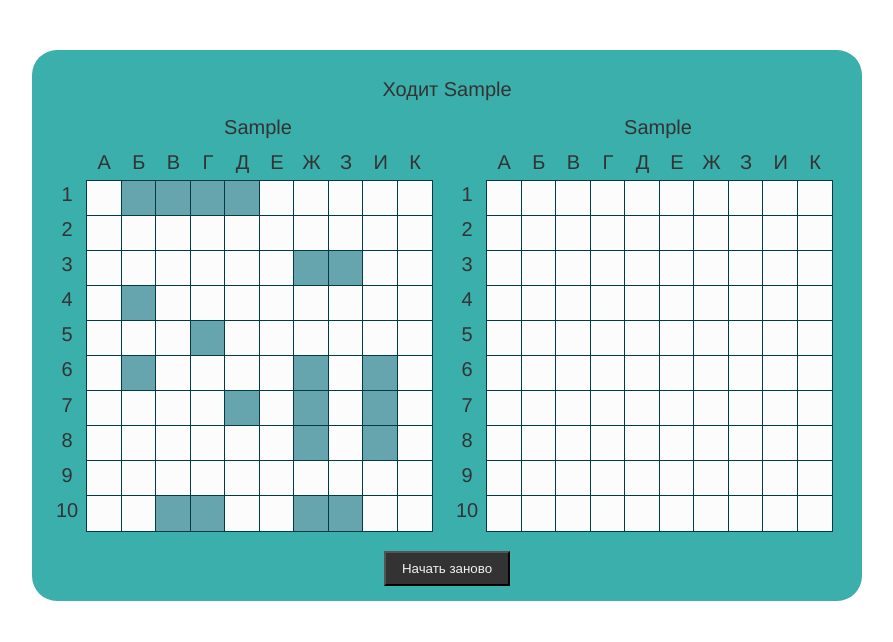
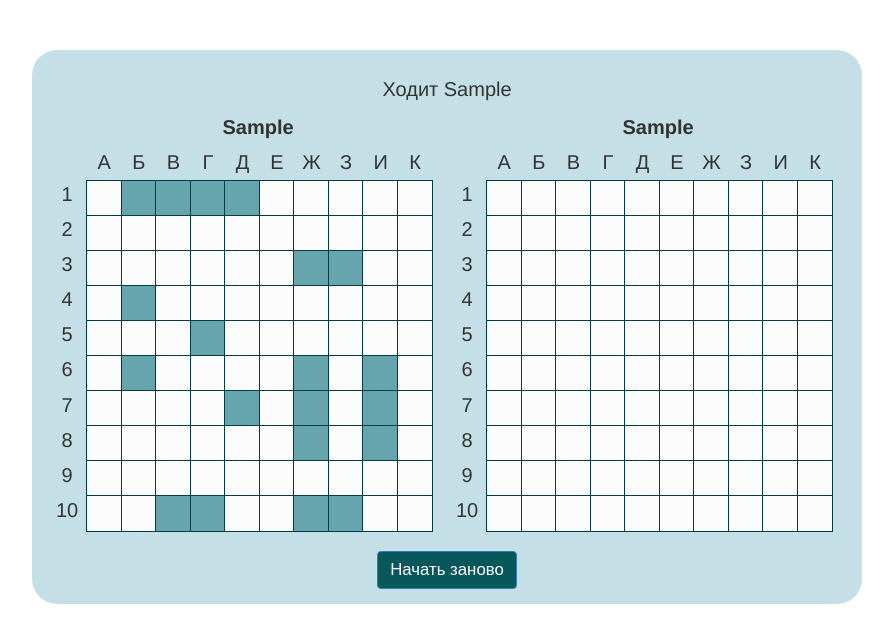
Before and after one commit to IlyaLobov-TopCoder/sea-battle, a plain HTML site: page index.html in a window 1280 px wide. Both pictures are taken after typing "Sample", "Sample" into the empty fields and a click on the button "Играть". Shown: the whole page, without its empty margins (193-1086 px from the left). Drawn offline with Linux system fonts and the light colour scheme.

Commit message:
Создание продвинутого дизайна и оптимизация кода
Подобраны цвета, связанные с морем и океаном. В коде удалены повторные присвоения значений переменным

```diff
--- a/script.js
+++ b/script.js
@@ -45,8 +45,6 @@ class SeaBattle {
         for (var i = 0; i < this.shipsConfiguration.length; i++) {
             this._hitsForWin += this.shipsConfiguration[i].maxShips * this.shipsConfiguration[i].pointCount;
         }
-
-        this._blockHeight = null;
 
         this.botInfo = null;
         this.playerInfo = null;
@@ -122,13 +120,11 @@ class SeaBattle {
         // создание поля с именем игрока
         this.playerInfo = document.createElement('div');
         this.playerInfo.setAttribute('class', 'playerInfo');
-        this.playerInfo.innerHTML = this.playerName;
         playerGameArea.appendChild(this.playerInfo);
 
         // создание поля с именем компьютера
         this.botInfo = document.createElement('div');
         this.botInfo.setAttribute('class', 'botInfo');
-        this.botInfo.innerHTML = this.botName;
         botGameArea.appendChild(this.botInfo);
 
         // создание горизонтальных букв около поля игрока
@@ -146,10 +142,11 @@ class SeaBattle {
         // создание игрового поля компьютера
         this.botGameField = document.createElement('div');
         this.botGameField.setAttribute('class', 'gameField');
+        botGameArea.appendChild(this.botGameField);
+
         // создание игрового поля игрока
         this.playerGameField = document.createElement('div');
         this.playerGameField.setAttribute('class', 'gameField');
-        botGameArea.appendChild(this.botGameField);
         playerGameArea.appendChild(this.playerGameField);
     }
 
@@ -351,7 +348,6 @@ class SeaBattle {
         if (this._gameStopped || this._botGoing) {
             return;
         }
-
         var e = event || window.event;
         var firedEl = e.target || e.srcElement;
         var x = firedEl.getAttribute('data-x');
@@ -439,8 +435,10 @@ class SeaBattle {
         if (this._gameStopped) {
             if (this._playerHits >= this._hitsForWin) {
                 this.informationArea.innerHTML = 'Победил ' + this.playerName + '!';
+                this.informationArea.setAttribute('class', 'informationAreaWin');
             } else {
                 this.informationArea.innerHTML = 'Победил ' + this.botName + '!';
+                this.informationArea.setAttribute('class', 'informationAreaWin');
             }
         } else if (this._botGoing) {
             this.informationArea.setAttribute('class', 'informationArea');
--- a/style.css
+++ b/style.css
@@ -17,7 +17,7 @@ body {
     margin: 0 auto;
     max-width: 800px;
     padding: 15px;
-    background-color: #3AAFAB;
+    background-color: #c4dfe6;
     border-radius: 25px;
 }
 
@@ -52,6 +52,7 @@ body {
     font-size: 20px;
     text-align: center;
     width: 95%;
+    font-weight: bold;
     padding: 0 0 7px 0;
 }
 
@@ -79,6 +80,19 @@ body {
     margin: 10px;
 }
 
+#gameArea .informationAreaWin {
+    display: flex;
+    align-items: center;
+    justify-content: center;
+    font-size: 20px;
+    margin: 10px;
+    font-weight: bold;
+    background: #07575b;
+    color: #fff;
+    border-radius: 15px;
+    padding: 13px 0;
+}
+
 #gameArea .gameField {
     margin: 5px 15px 0 0;
     display: block;
@@ -100,12 +114,33 @@ body {
     background-color: #66a5ad;
 }
 
+#gameArea .btn {
+    display: inline-block;
+    margin-bottom: 0;
+    font-weight: 400;
+    text-align: center;
+    vertical-align: middle;
+    cursor: pointer;
+    border: 1px solid #357ebd;
+    white-space: nowrap;
+    padding: 6px 12px;
+    line-height: 1.4;
+    border-radius: 4px;
+    -webkit-user-select: none;
+    -moz-user-select: none;
+    -ms-user-select: none;
+    user-select: none;
+    font-size: 1.2em;
+    color: #fff;
+    background-color: #07575b;
+}
+
 #gameArea {
     margin: 50px auto;
 }
 
 .container {
-    background: #3AAFAB;
+    background: #66a5ad;
     color: #fff;
     margin: 50px auto;
     width: 550px;
@@ -153,7 +188,19 @@ li:last-child {
 }
 
 button {
-    padding: 8px 16px;
+    padding: 6px 12px;
     background: #333;
-    color: #f2f2f2;
+    color: #fff;
+    display: inline-block;
+    font-weight: 400;
+    text-align: center;
+    vertical-align: middle;
+    cursor: pointer;
+    border: 1px solid #357ebd;
+    white-space: nowrap;
+    line-height: 1.4;
+    border-radius: 10px;
+    user-select: none;
+    font-size: 20px;
+    background-color: #07575b;
 }
```
